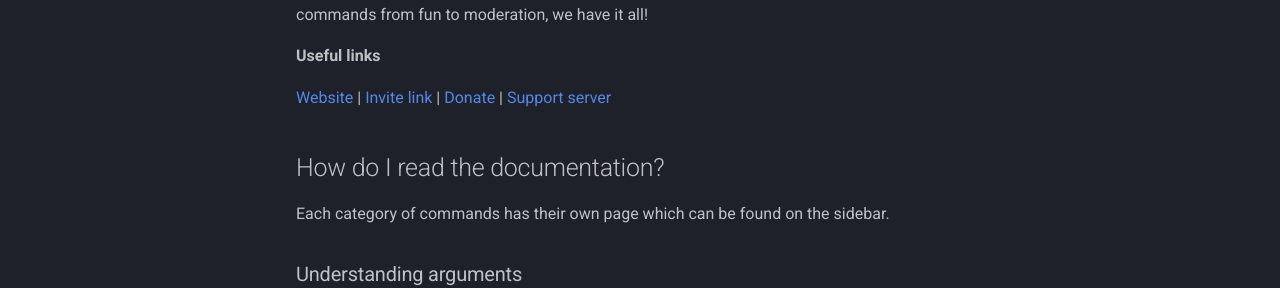
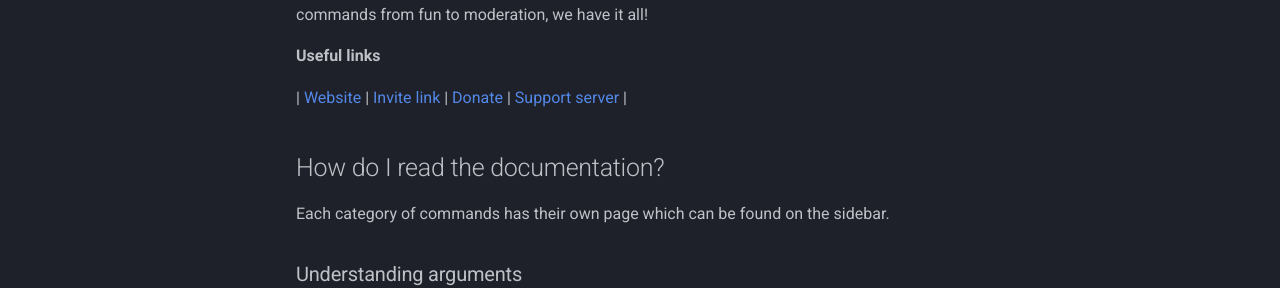
Before and after one commit to Celendi/Docs, an MkDocs documentation site: the page built from docs/index.md, in a window 1280 px wide and 1095 px high. Shown: the part 302-590 px from the top of the window. Built offline with MkDocs 1.6.1 and Material for MkDocs 9.7.7, drawn with Linux system fonts in a browser that asks for light colours; comment, search, counter and statistics services are not loaded.

```diff
--- a/docs/index.md
+++ b/docs/index.md
@@ -8,7 +8,7 @@ Celendi is a multi-functional discord bot designed to be the only bot you need i
 
 **Useful links**
 
-[Website](https://celendi.xyz) | [Invite link](https://celendi.xyz/invite) | [Donate](https://celendi.xyz/donate) | [Support server](https://celendi.xyz/discord)
+| [Website](https://celendi.xyz) | [Invite link](https://celendi.xyz/invite) | [Donate](https://celendi.xyz/donate) | [Support server](https://celendi.xyz/discord) |
 
 ## How do I read the documentation?
 
```
